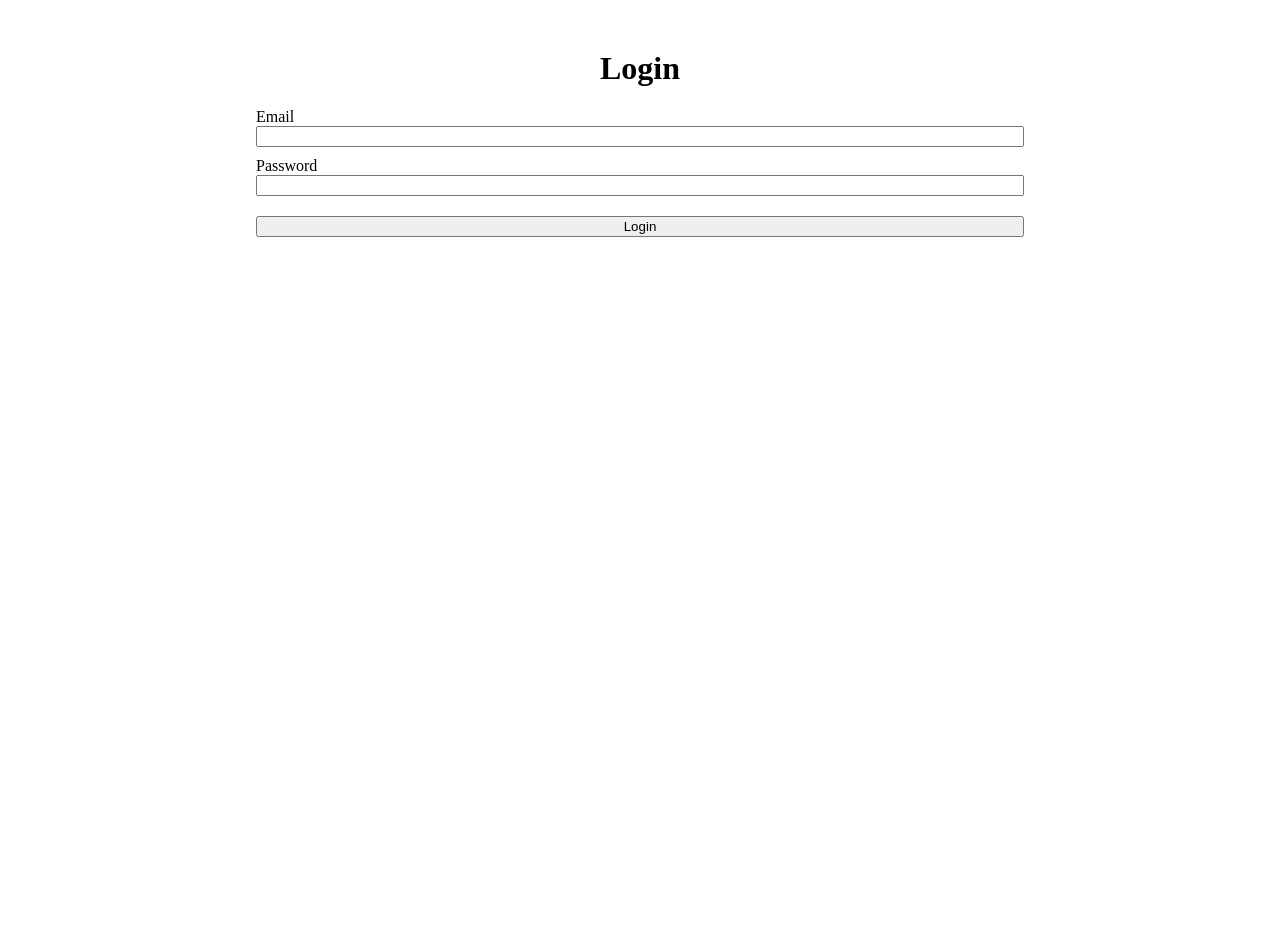
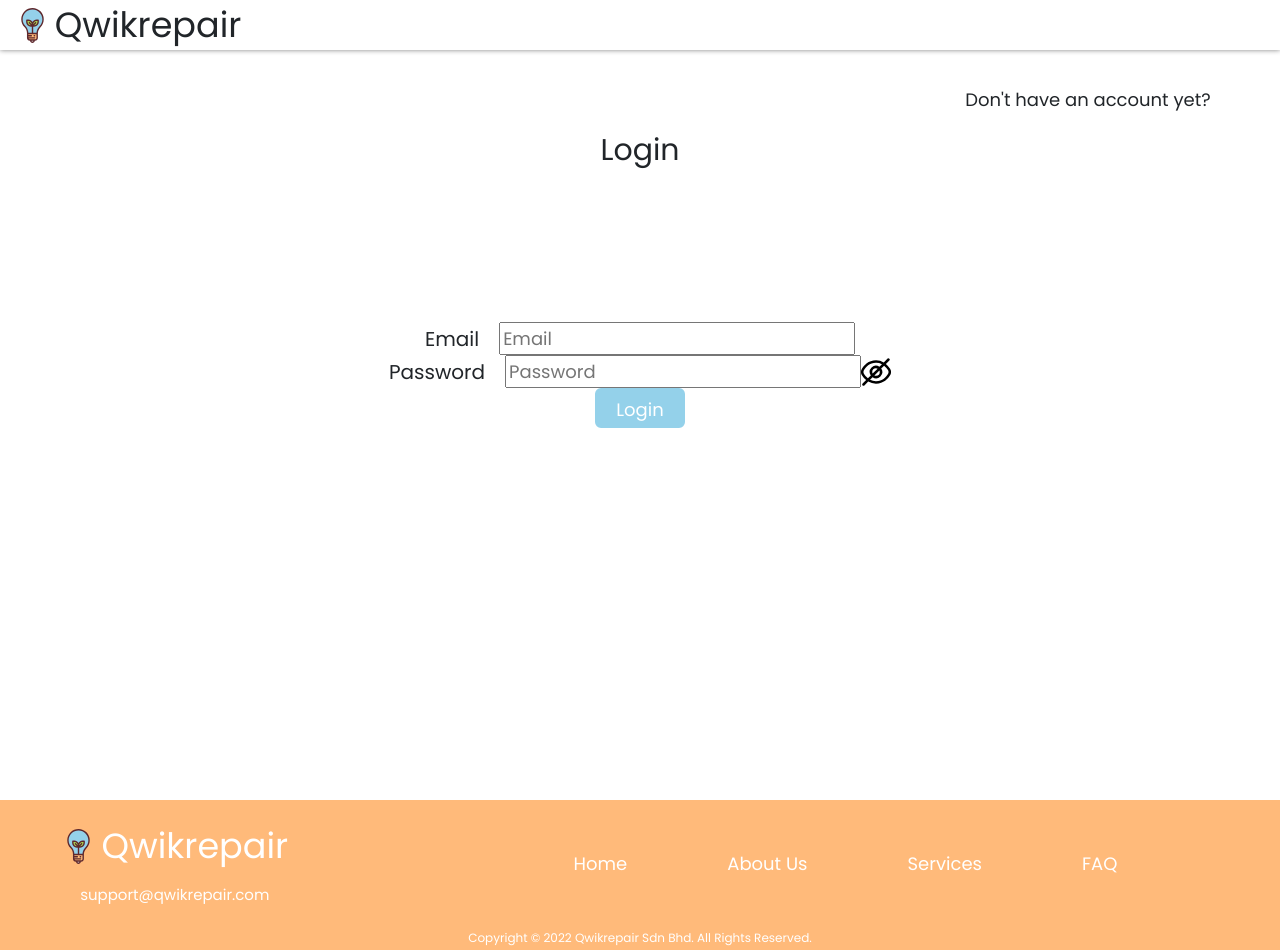
Before and after one commit to 0xYudhishthra/qwikrepair.com, a PHP site: page /login.php in a window 1280 px wide. Before the commit the page ends 237 px from the top, so only its background shows below. Run offline with PHP 8.4, Linux system fonts and the light colour scheme.

Commit message:
basic login formatting, password hide and seek

```diff
--- a/css/footer.css
+++ b/css/footer.css
@@ -27,6 +27,7 @@
     grid-column: 10 / -1;
     grid-row: 5;
     height: 30px;
+    flex-direction: row;
 }
 
 .link-wrapper * {
--- a/css/general.css
+++ b/css/general.css
@@ -8,7 +8,7 @@
 }
 
 body {
-    height: 1000px;
+    height: fit-content;
     width: 100vw;
     background-color: grey;
     margin: 0;
@@ -20,7 +20,7 @@
     font-family: 'Poppins', sans-serif;
     font-size: 18px;
     text-decoration: none;
-    color: black;
+    color: back;
     display: flex;
     align-items: center;
     white-space: nowrap;
@@ -48,12 +48,11 @@
     justify-content: center;
     border: 2px solid #94D1EA;
     border-radius: 6px;
+    transition: 0.2s;
 }
 
 .btn:hover {
-    /* font-size: 19px; */
     font-weight: bold;
-    transition-duration: 0.1s;
 }
 
 .btn-white {
--- a/css/login.css
+++ b/css/login.css
@@ -1,33 +1,52 @@
-.header{
-    position: relative;
-    width:1440px;
-    height:809px;
+.content-wrapper {
+    height: calc(100vh - 50px);
+    display: grid;
+    grid-template-columns: repeat(10, 10vw);
+    grid-template-rows: repeat(15, calc( calc(100vh - 50px) / 15 ));
+    background-color: white;
 }
 
-.loginForm{
-
+.content-wrapper * {
+    justify-content: center;
 }
 
-.btn{}
-
-.btn:hover{}
-
-.font-title {
-    font-size: 30px;
+.ask-signup-wrapper {
+    grid-column: 9 / 10;
+    grid-row: 1 / 3;
 }
 
-.font-large {
-    font-size: 25px;
+.ask-signup {
+    border-bottom: 1.5px solid white;
+    transition: 0.2s;
 }
 
-.font-medium {
-    font-size: 20px;
+.ask-signup:hover {
+    border-color: black;
 }
 
-.font-text {
-    font-size: 18px;
+.title {
+    grid-column: 1 / -1;
+    grid-row: 2 / 4;
 }
 
-.font-small {
-    font-size: 15px;
+.form {
+    grid-column: 3 / 9;
+    grid-row: 4 / 11;
+    display: flex;
+    flex-direction: column;
 }
+
+.form-input {
+    width: 50%;
+    display: flex;
+}
+
+.label {
+    width: 100px;
+    margin-right: 20px;
+    justify-content: left;
+}
+
+.password-hide {
+    width: 30px;
+}
--- a/css/navbar.css
+++ b/css/navbar.css
@@ -7,6 +7,7 @@
     display: grid;
     grid-template-columns: repeat(20, 5vw);
     grid-template-rows: 100%;
+    box-shadow: 0 0 5px grey ;
 }
 
 .navbar * {
@@ -24,11 +25,12 @@
 .navbar .btn-navigation * {
     margin: 0 15px;
     cursor: pointer;
+    transition: 0.2s;
+    border-bottom: 1.5px solid white;
 }
 
 .navbar .btn-navigation *:hover {
-    border-bottom: 1.5px solid #94D1EA;
-    transition: 0.1s;
+    border-color: #94D1EA ;
     color: #94D1EA;
 }
 
--- a/js/login.js
+++ b/js/login.js
@@ -1,7 +1,23 @@
-const Login = document.querySelector('input[type="submit"]');
-var httpStatus
+passwordHide = document.getElementById('password-hide');
+passwordInput = document.getElementById('password');
 
-Login.addEventListener('click', () => {
+if ((passwordHide != null) && (passwordInput != null)) {
+    passwordHide.addEventListener('click', () => {
+        console.log(passwordInput.getAttribute('type'))
+        if (passwordInput.getAttribute('type') == 'password') {
+            passwordInput.setAttribute('type', 'text');
+            passwordHide.setAttribute('src', 'src/eye.svg');
+        } else {
+            passwordInput.setAttribute('type', 'password');
+            passwordHide.setAttribute('src', 'src/eye-crossed.svg');
+        } // else
+    }) //eventListener
+} //if != null
+
+
+const login = document.querySelector('input[type="submit"]');
+
+login.addEventListener('click', () => {
     const formData = new FormData(document.querySelector('form'));
     fetch('api/model.php', {
         method: 'POST',
@@ -15,6 +31,6 @@
     .then(data => {
         alert(data)
         if (httpStatus === 200)
-            location.href = 'index.php'
+            location.href = 'login.php'
         })
         .catch(error => { alert(error) })})
--- a/login.php
+++ b/login.php
@@ -1,33 +1,34 @@
 <!DOCTYPE html>
 <html lang="en-us">
     <head>
-  <!-- <?php include "template/header.php" ?> -->
+        <?php include "template/header.php" ?>
         <title>Qwikrepair - Login</title>
         <link type="text/css" rel="stylesheet" href="css/navbar.css">
         <link type="text/css" rel="stylesheet" href="css/footer.css">
+        <link type="text/css" rel="stylesheet" href="css/login.css">
         <script src="js/login.js" defer></script>
-  <style>
-    h1{
-        text-align: center;
-        margin-top: 50px;
-    }
-    div{
-        display: flex;
-        flex-direction: column;
-        margin-bottom: 10px;
-    }
-    form{
-        width: 60vw;
-        margin: auto;
-    }
-    </style>
     </head>
     <body>
-        <h1>Login</h1>
-        <form onsubmit="return false;">
-            <div><label>Email</label><input type="email" name="email"></div>
-            <div><label for="">Password</label><input type="password" name="pwd"></div>
+        <?php include "template/navbar.php" ?>
+        <div class="content-wrapper">
+            <div class="ask-signup-wrapper">
+            <a class="font font-text ask-signup" href="signup.php">Don't have an account yet?</a>
+            </div>
+            <div class="font font-title title">Login</div>
+            <form class="form" onsubmit="return false;">
+                <div class="form-input">
+                    <label class="font font-medium label">Email</label>
+                    <input class="email-input" type="email" name="email" placeholder="Email">
+                </div>
+                <div class="form-input">
+                    <label class="font font-medium label">Password</label>
+                    <input id="password" class="password-input" type="password" name="pwd" placeholder="Password">
+                    <img id="password-hide" class="password-hide" src="src/eye-crossed.svg">
+                </div>
                 <div><input type="hidden" name="request-type" value="login"></div>
-            <div><input type="submit" value="Login"></div>
+                <div><input class="btn btn-blue" type="submit" value="Login"></div>
             </form>
+        </div>
+        <?php include "template/footer.php" ?>
     </body>
+</html>
--- a/template/navbar.php
+++ b/template/navbar.php
@@ -12,7 +12,7 @@
         <a id="faq" href="faq.php">FAQ</a>
     </div>
     <div id="btnAccess" class="btn-access">
-        <a id="login" class="btn btn-white">Login</a>
-        <a id="signup" class="btn btn-blue">Signup</a>
+        <a id="login" class="btn btn-white" href="login.php">Login</a>
+        <a id="signup" class="btn btn-blue" href="signup.php">Signup</a>
     </div>
 </div>
```
Also changed, not shown: src/eye-crossed.svg (added), src/eye.svg (added). Lines whose indentation alone changed are shown as unchanged.
